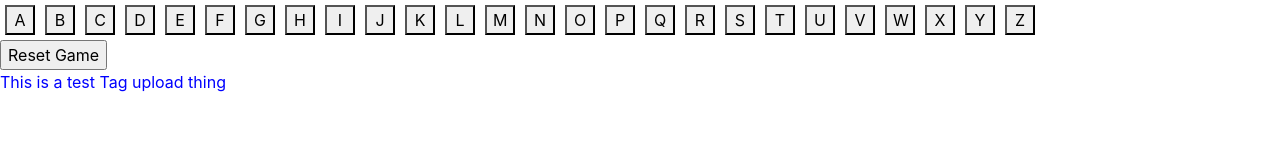
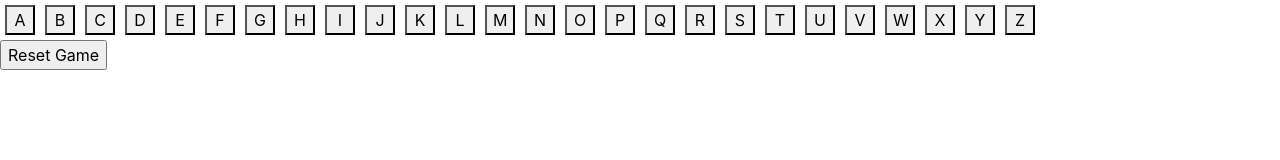
Before and after one commit to bakedSpaceTime/Hangman-Project, a plain HTML site: page index.html in a window 1280 px wide. Drawn offline with nearby package versions, Linux system fonts and the light colour scheme.

Commit message:
Clean up project

```diff
--- a/index.html
+++ b/index.html
@@ -23,8 +23,6 @@
     <div id="buttonDiv"></div>
     <input id="reset" type="button" onclick="resetGame()" value="Reset Game">
 
-    <p>This is a test Tag upload thing</p>
-
     <script src="src/gamescript.js"></script>
     <script src="src/alphabet.js"></script>
     <script>
```
Also changed, not shown: t.txt (deleted), tushay small dong.txt (deleted), yusuf.txt (deleted).
